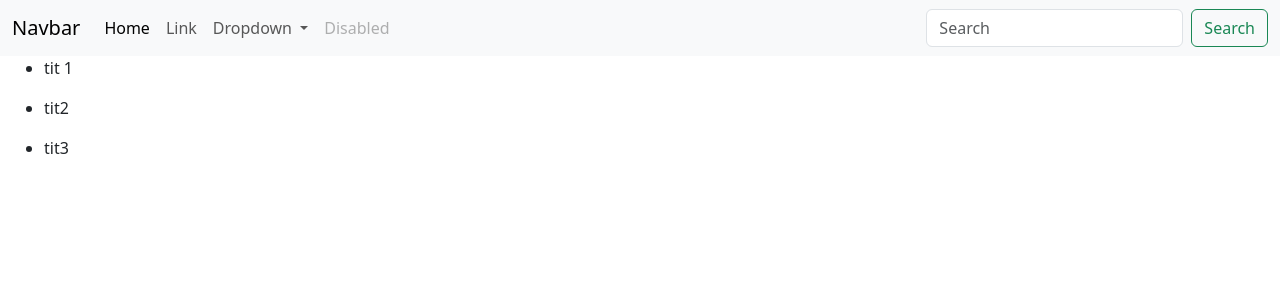
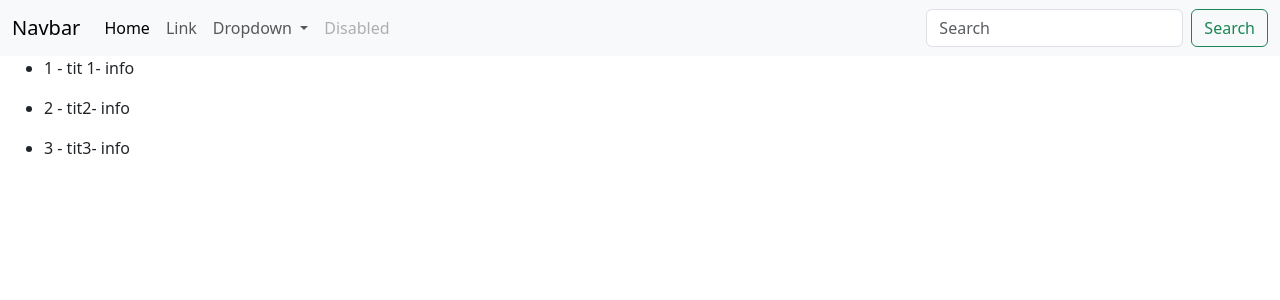
Before and after one commit to namanchandak/AnngularToDoList, an Angular app: page / in a window 1280 px wide. Shown: the top 300 px of the page. Built offline with nearby package versions, Linux system fonts and the light colour scheme.

Commit message:
creating components

```diff
--- a/src/app/MyComopnents/todos/todos.component.html
+++ b/src/app/MyComopnents/todos/todos.component.html
@@ -1,3 +1,3 @@
 <ul *ngFor="let todo of todos">
-    <li>{{todo.title}}</li>
+    <li>{{todo.sno}} - {{todo.title}}- {{todo.desc}}</li>
 </ul>
--- a/src/app/MyComopnents/todos/todos.component.ts
+++ b/src/app/MyComopnents/todos/todos.component.ts
@@ -16,7 +16,7 @@ export class TodosComponent {
   {
     this.todos = [
       {
-        sno:2,
+        sno:1,
         title:"tit 1",
         desc:" info",
         active:true
```
